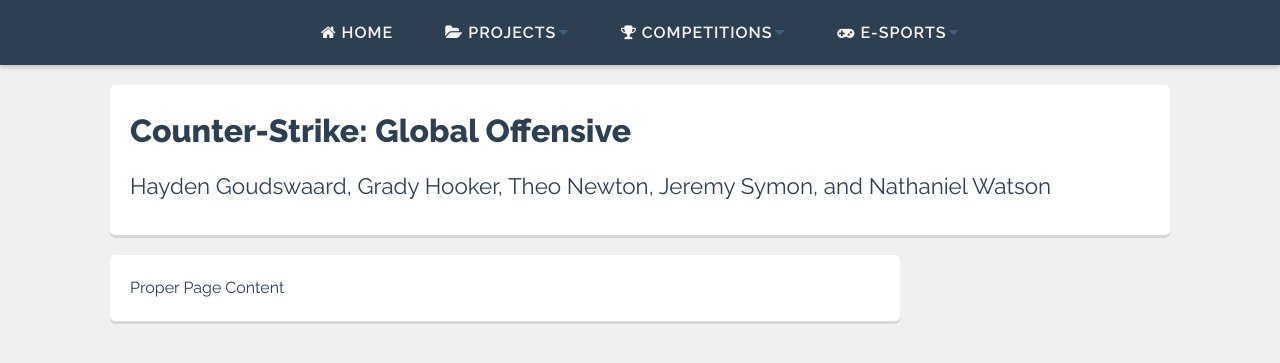
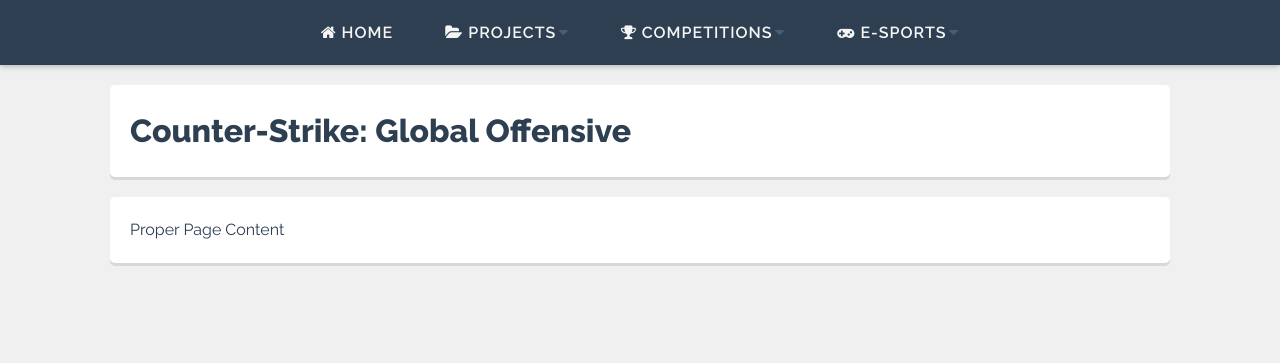
Before and after one commit to Arcton/arcton.github.io, a Jekyll site: the page built from _esports/csgo.html, in a window 1280 px wide. Shown: the top 363 px of the page. Built offline with Jekyll 4.4.1, drawn with Linux system fonts in a browser that asks for light colours; nearby versions of some CDN libraries.

Commit message:
Added a new layout for the CSGO page and set that for it.

```diff
--- a/_esports/csgo.html
+++ b/_esports/csgo.html
@@ -1,5 +1,5 @@
 ---
-layout: default
+layout: csgo
 title: "Counter-Strike: Global Offensive"
 short_title: "CS:GO"
 circa: 9001
--- /dev/null
+++ b/_layouts/csgo.html
@@ -0,0 +1,13 @@
+---
+layout: base
+---
+<div class="page-main">
+  <div class="page-box page-box--title">
+    <h1 class="page-box__heading">{{ page.title }}</h1>
+  </div>
+  <div class="content-wrapper">
+    <div class="content page-box">
+      {{ content }}
+    </div>
+  </div>
+</div>
```
